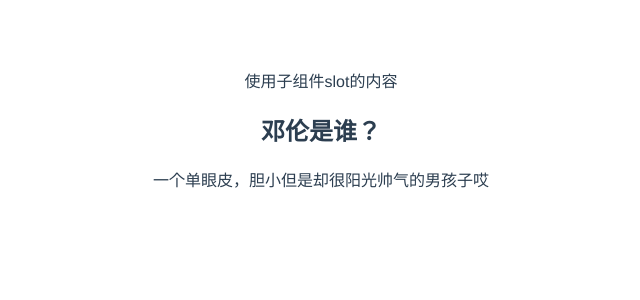
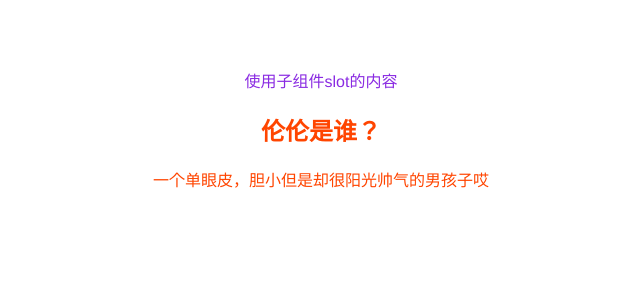
Before and after one commit to openhearted/vue-slot, a Vue app: page / in a window 1280 px wide. Shown: the top 300 px of the page, without its empty margins (319-959 px from the left). Built offline with nearby package versions, Linux system fonts and the light colour scheme.

Commit message:
插槽初步认识：使用在子组件中，为了将父组件中的子组件模板数据正常显示

```diff
--- a/src/views/child.vue
+++ b/src/views/child.vue
@@ -3,11 +3,11 @@
  * @Author: liuy
  * @LastEditors: liuy
  * @Date: 2020-09-02 14:56:20
- * @LastEditTime: 2020-09-02 14:58:18
+ * @LastEditTime: 2020-09-02 16:26:21
 -->
 <template>
-    <div>
-        <h2>邓伦是谁？</h2>
+    <div class="child">
+        <h2>伦伦是谁？</h2>
         <slot></slot>
     </div>
 </template>
@@ -16,3 +16,8 @@ export default {
     name: 'child'
 }
 </script>
+<style>
+.child {
+    color: orangered;
+}
+</style>
--- a/src/views/parent.vue
+++ b/src/views/parent.vue
@@ -3,14 +3,14 @@
  * @Author: liuy
  * @LastEditors: liuy
  * @Date: 2020-09-02 14:58:29
- * @LastEditTime: 2020-09-02 15:50:28
+ * @LastEditTime: 2020-09-02 16:34:26
 -->
 <template>
-    <div>
+    <div class="parent">
         <div>使用子组件slot的内容</div>
         <div>
             <child>
-                <div>一个单眼皮，胆小但是却很阳光帅气的男孩子哎</div>
+                <div>一个单眼皮，胆小但是却很阳光帅气的男孩子哎</div><br>
             </child>
         </div>
     </div>
@@ -24,3 +24,8 @@ export default {
     },
 }
 </script>
+<style>
+.parent {
+    color: blueviolet;
+}
+</style>
```
Also changed, not shown: 1 other file (tests, documents, lock files or other folders).
